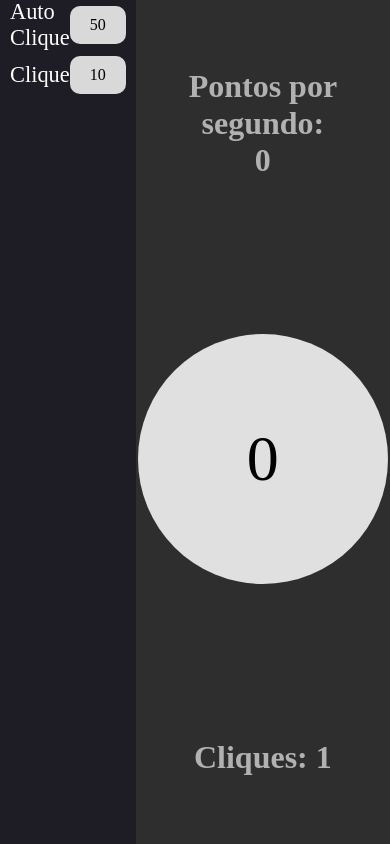
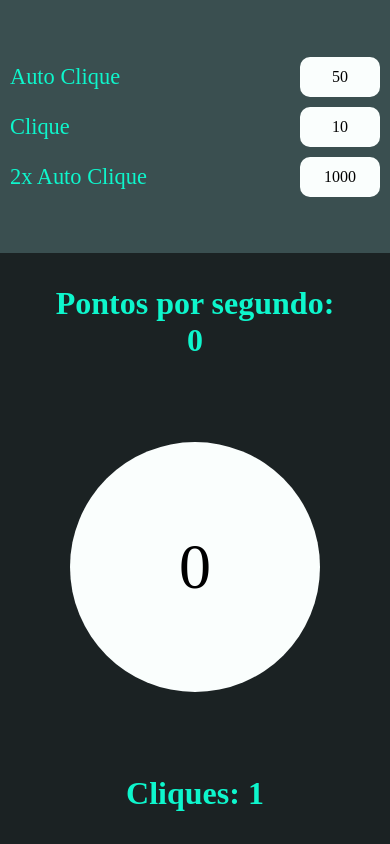
Before and after one commit to LoopMon/clicker-game, a plain HTML site: page index.html in a window 390 px wide. Drawn offline with Linux system fonts and the light colour scheme.

Commit message:
Design e Responsividade

```diff
--- a/index.html
+++ b/index.html
@@ -19,6 +19,10 @@
                 <p>Clique</p>
                 <span id="item-2">10</span>
             </div>
+            <div class="item">
+                <p>2x Auto Clique</p>
+                <span id="item-3">1000</span>
+            </div>
         </section>
 
         <section class="game">
@@ -35,6 +39,7 @@
         localStorage.removeItem('clicksPerSecond')
         localStorage.removeItem('costAutoClick')
         localStorage.removeItem('costClick')
+        localStorage.removeItem('cost2xAutoClick')
     </script> -->
 
     <script src="script.js"></script>
--- a/style.css
+++ b/style.css
@@ -1,3 +1,10 @@
+:root {
+    --fundo: #1b2223;
+    --fundo2: #3a4f50;
+    --texto: #0ef6cc;
+    --botao: #fafefd;
+}
+
 * {
     padding: 0;
     margin: 0;
@@ -11,17 +18,15 @@ body {
 }
 
 main {
-    display: grid;
-    grid-template-columns: 1fr 3fr;
-    grid-template-rows: 1fr;
-    grid-template-areas: 'loja game';
+    display: flex;
+    justify-content: space-around;
     width: 100%;
-    min-height: 100%;
 }
 
 main .loja {
-    grid-area: loja;
-    background: #1E1D25;
+    width: 30%;
+    height: 100%;
+    background: var(--fundo2);
 
     display: flex;
     flex-direction: column;
@@ -38,21 +43,26 @@ main .loja {
 
 .item p {
     font-size: 1.4em;
-    color: #fff;
+    color: var(--texto);
     margin-left: 10px;
 }
 
 .item span {
-    padding: 10px 20px;
-    background: #D9D9D9;
+    width: 80px;
+    height: 40px;
+    display: flex;
+    justify-content: center;
+    align-items: center;
+    background: var(--botao);
     border-radius: 10px;
     margin-right: 10px;
     cursor: pointer;
 }
 
 main .game {
-    grid-area: game;
-    background: #2E2E2E;
+    width: 70%;
+    height: 100%;
+    background: var(--fundo);
     display: flex;
     flex-direction: column;
     align-items: center;
@@ -62,14 +72,14 @@ main .game {
 
 .game h3 {
     font-size: 2em;
-    color: #B1B1B1;
+    color: var(--texto);
     text-align: center;
 }
 
 .game #ball {
     width: 250px;
     height: 250px;
-    background: #E0E0E0;
+    background: var(--botao);
     border-radius: 50%;
     display: flex;
     justify-content: center;
@@ -95,3 +105,24 @@ div.click {
         scale: 1;
     }
 }
+
+@media (max-width: 800px) {
+    main {
+        flex-direction: column;
+        justify-content: center;
+    }
+
+    main section {
+        width: 100% !important;
+    }
+
+    main .loja {
+        height: 30%;
+        justify-content: center;
+    }
+
+    main .game {
+        height: 70%;
+    }
+
+}
```
